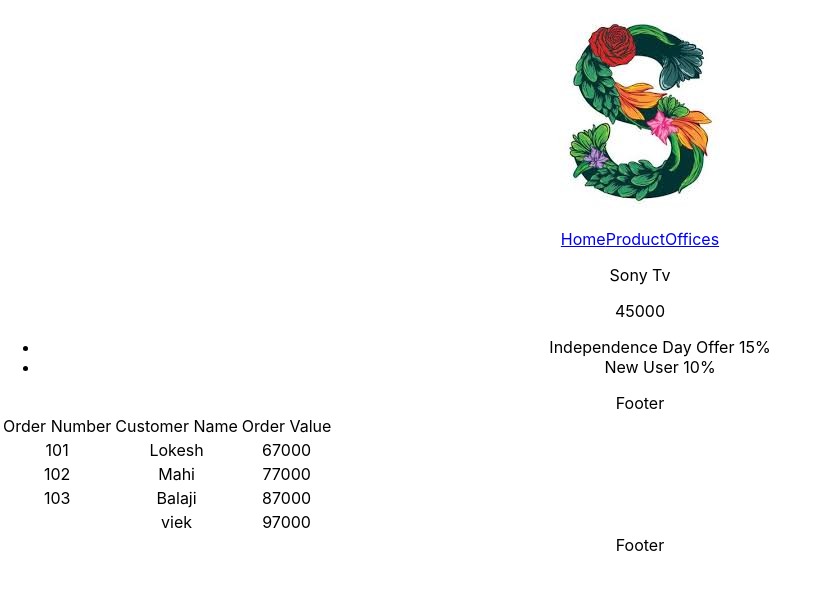
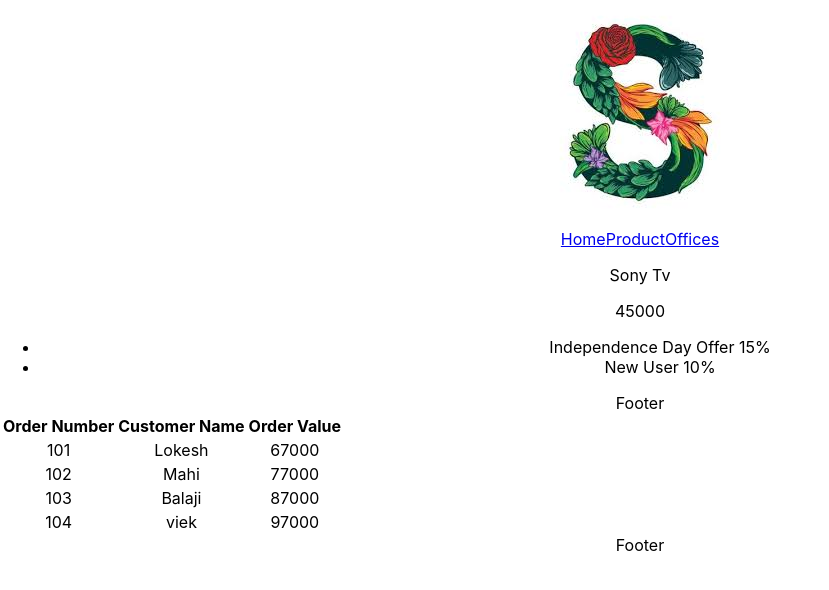
Before and after one commit to vatsanTraining/product_service_db_2024, a React (Create React App) app: page / in a window 1280 px wide. Shown: the top 590 px of the page, without its empty margins (0-829 px from the left). Built offline with nearby package versions, Linux system fonts and the light colour scheme.

Commit message:
Day Two Pre Lunch commit

```diff
--- a/src/TableContent.js
+++ b/src/TableContent.js
@@ -7,7 +7,7 @@ const TableContent = () => {
     { orderNumber: 101, customerName: "Lokesh", orderValue: 67000 },
     { orderNumber: 102, customerName: "Mahi", orderValue: 77000 },
     { orderNumber: 103, customerName: "Balaji", orderValue: 87000 },
-    { customerName: "viek", orderValue: 97000 },
+    { orderNumber: 104, customerName: "viek", orderValue: 97000 },
   ];
   return (
     <div>
--- a/src/TableHead.js
+++ b/src/TableHead.js
@@ -1,8 +1,9 @@
 import React from "react";
+import PropType from 'prop-types'
 const TableHead = ({ colRef }) => {
 
     const createElement = (element,idx)=>{
-return <td key={idx}>{element}</td>
+return <th key={idx}>{element}</th>
     }
   return (
       <thead>
@@ -13,6 +14,9 @@ return <td key={idx}>{element}</td>
   );
 };
 
+TableHead.propType ={
+    colRef:PropType.array
+}
 
 
 export default TableHead;
```
Also changed, not shown: src/TableBody.js (+8 -4 lines).
